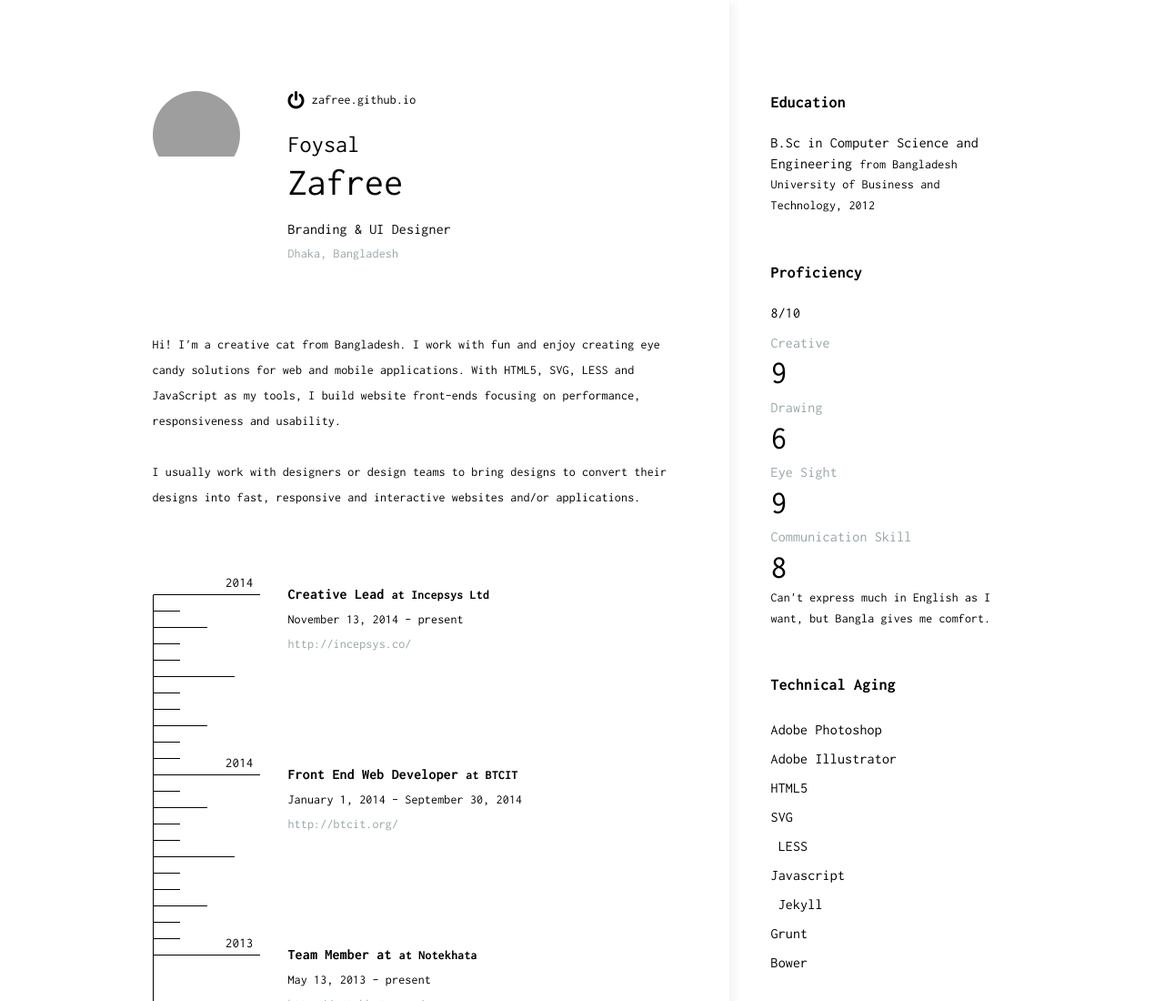
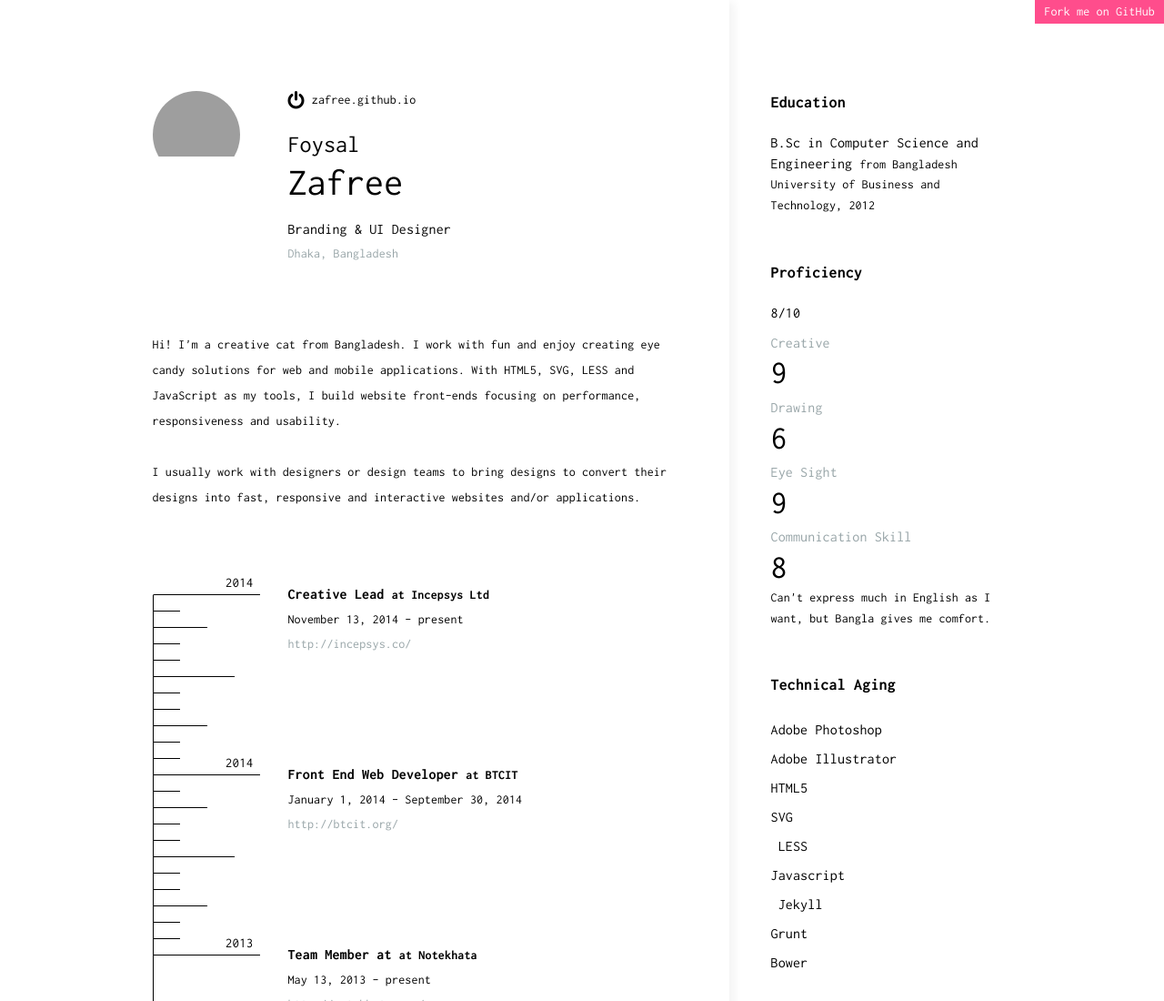
Before and after one commit to zafree/salt, a website: page index.html in a window 1280 px wide. Shown: the top 1100 px of the page at 91% size. Drawn offline with Linux system fonts and the light colour scheme; grey boxes are pictures that could not be loaded.

Commit message:
add fork me

```diff
--- a/index.html
+++ b/index.html
@@ -17,6 +17,8 @@
 		<!--[if lt IE 10]>
 		<p class="browsehappy">You are using an <strong>outdated</strong> browser. Please <a href="http://browsehappy.com/">upgrade your browser</a> to improve your experience.</p>
 		<![endif]-->
+
+		<a class="text-sm bg-info p-h-sm p-v-xxs pos-fix top right" href="https://github.com/zafree/salt">Fork me on GitHub</a>
 
 		<div class="section">
 		  <div class="container">
```
